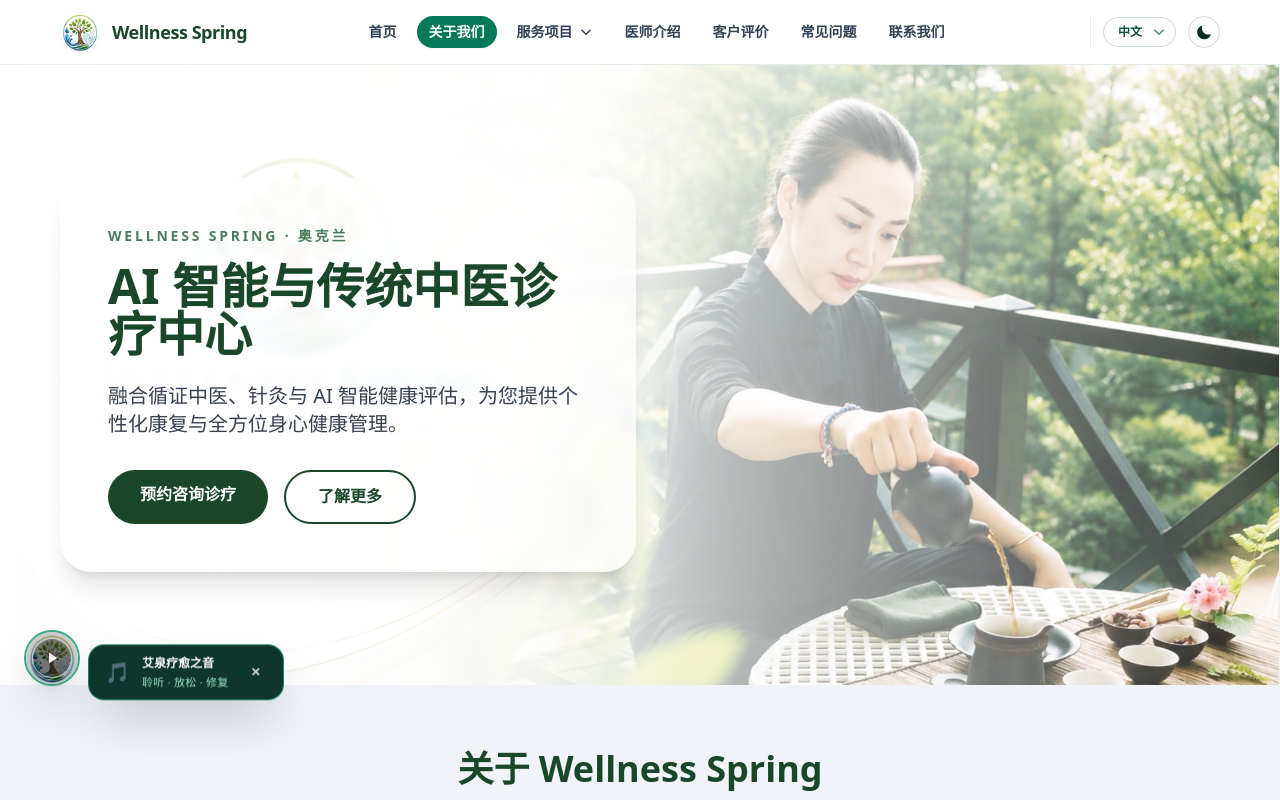
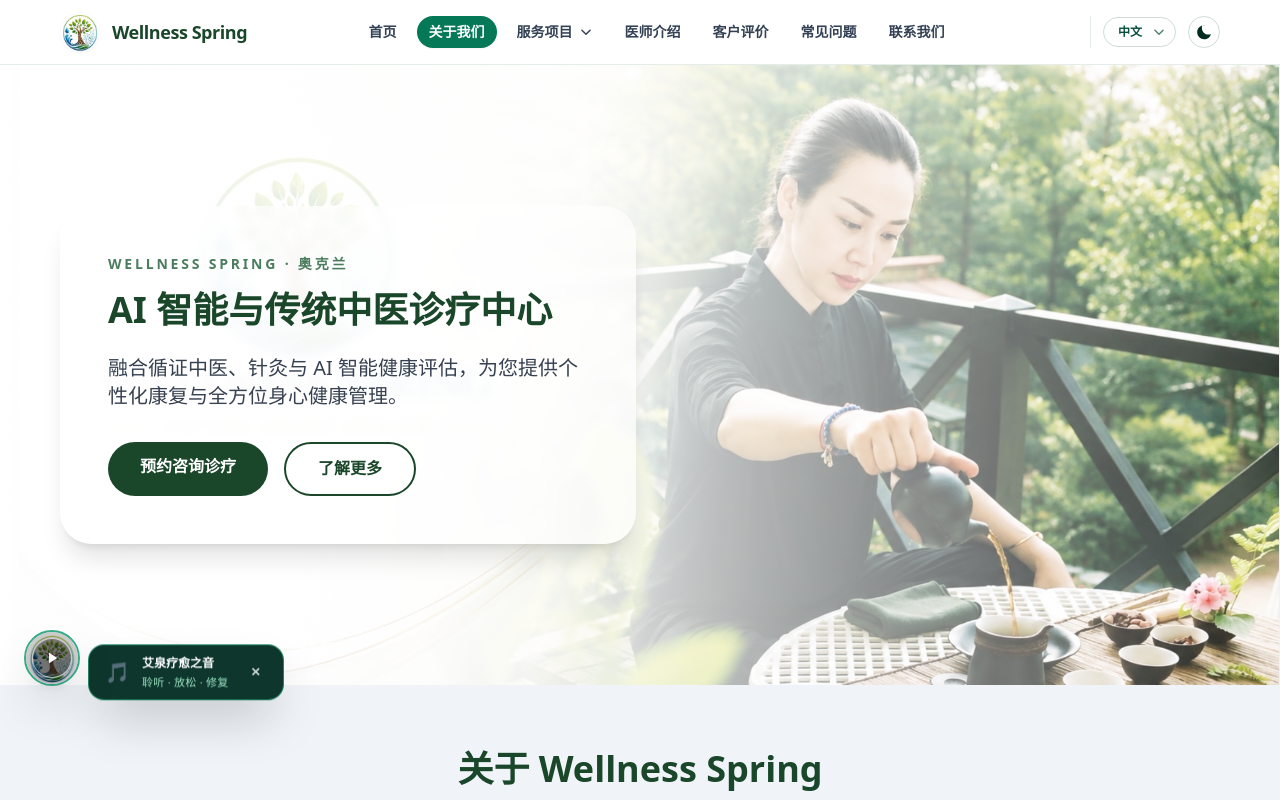
Before and after one commit to gogolf2020-byte/home, a React (Vite) app: page / in a window 1280 px wide. Shown: the top 800 px of the page. Built offline with nearby package versions, Linux system fonts and the light colour scheme.

Commit message:
style: unify Hero section title font size (AI-Integrated Acupuncture & Holistic Health) with About section

```diff
--- a/src/components/Hero.jsx
+++ b/src/components/Hero.jsx
@@ -17,7 +17,7 @@ export default function Hero() {
           <p className="mb-4 text-sm font-bold tracking-[0.2em] text-accent">
             {t('hero.tag')}
           </p>
-          <h2 className="mb-6 text-4xl font-bold text-primary md:text-5xl dark:text-emerald-300">
+          <h2 className="mb-6 text-3xl sm:text-4xl font-bold text-primary dark:text-emerald-300">
             {t('hero.title')}
           </h2>
           <p className="mb-8 text-lg text-gray-700 md:text-xl dark:text-slate-200 leading-relaxed">
```
